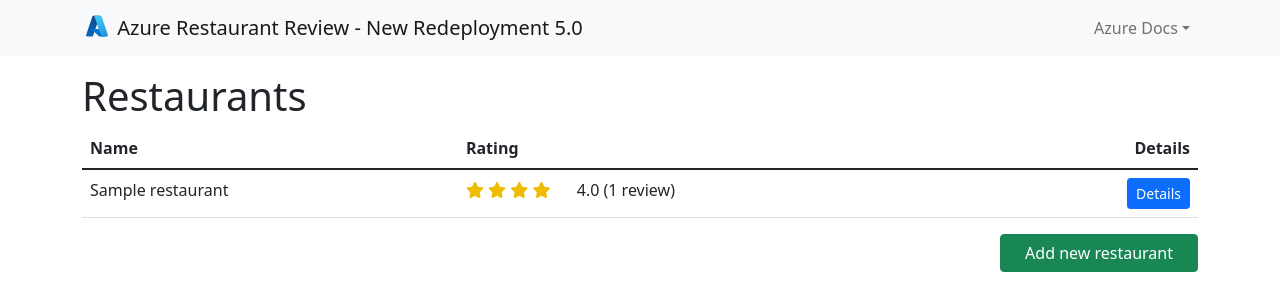
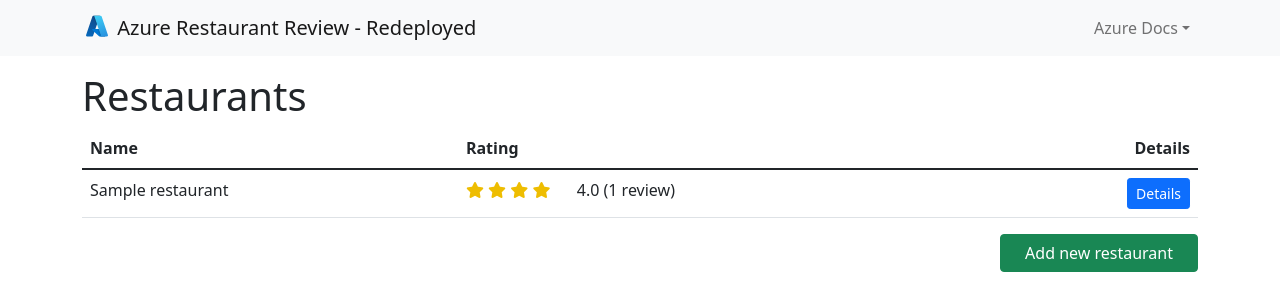
Before and after one commit to vmagelo/msdocs-python-flask-azure-container-app-dev, a Flask app: page / in a window 1280 px wide. Shown: the top 300 px of the page. Run offline with Flask 2, Linux system fonts and the light colour scheme; tables that the repository leaves empty hold one stand-in row (values such as "Sample post"); some libraries are stand-ins or nearby versions.

Commit message:
Update base.html

```diff
--- a/templates/base.html
+++ b/templates/base.html
@@ -14,7 +14,7 @@
         <div class="container">
           <a class="navbar-brand" href="/">
             <img src="{{ url_for('static', filename='images/azure-icon.svg') }}" alt="" width="30" height="24" class="d-inline-block align-text-top">
-            Azure Restaurant Review - New Redeployment 5.0
+            Azure Restaurant Review - Redeployed
           </a>
           <button class="navbar-toggler" type="button" data-bs-toggle="collapse" data-bs-target="#navbarCollapse" aria-controls="navbarCollapse" aria-expanded="false" aria-label="Toggle navigation">
             <span class="navbar-toggler-icon"></span>
```
